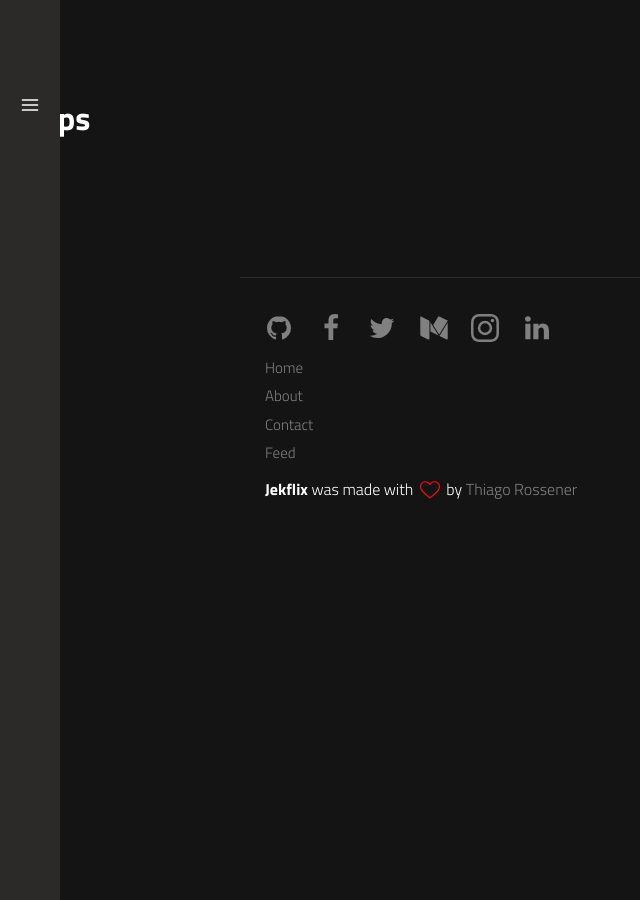
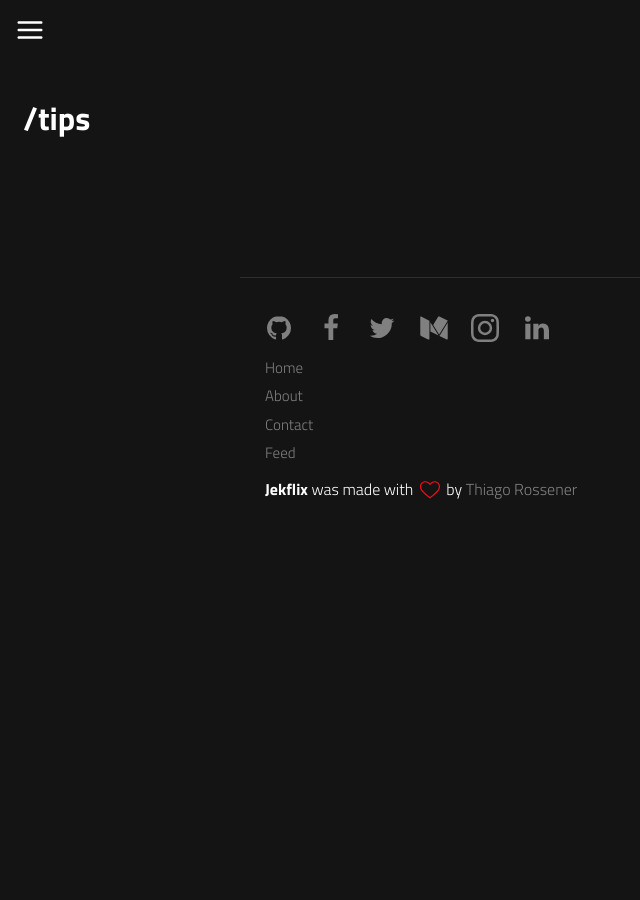
Before and after one commit to han0-Jeon/han0-jeon.github.io, a Jekyll site: the page built from category/tips.md, in a window 1280 px wide. Shown: the whole page, without its empty margins (0-640 px from the left). Built offline with Jekyll 4.4.1, drawn with Linux system fonts in a browser that asks for light colours; a script that is not in the unit is left out.

Commit message:
불필요한 부분 제거 및 수정 - 2

```diff
--- a/_includes/head.html
+++ b/_includes/head.html
@@ -1,103 +1,135 @@
 <head>
-    <meta charset="utf-8">
-    <meta http-equiv="X-UA-Compatible" content="IE=edge">
-    <meta name="viewport" content="width=device-width, initial-scale=1">
+  <meta charset="utf-8" />
+  <meta http-equiv="X-UA-Compatible" content="IE=edge" />
+  <meta name="viewport" content="width=device-width, initial-scale=1" />
 
-    {% assign title = '' %}
-    {% if page.layout == 'author' %}
-        {% assign title = page.display_name %}
-    {% elsif page.title %}
-        {% assign title = page.title | append: " | " | append: site.name %}
-    {% else %}
-        {% assign title = site.title %}
-    {% endif %}
-
-    {% assign image = '' %}
-    {% if page.image %}
-        {% assign image = page.image %}
-    {% else %}
-        {% assign image = "/assets/img/blog-image.png" | prepend: site.baseurl | prepend: site.url %}
-    {% endif %}
-
-    {% assign description = '' %}
-    {% if page.description %}
-        {% assign description = page.description | strip_html | strip_newlines | truncate: 160 %}
-    {% else %}
-        {% assign description = site.description %}
-    {% endif %}
-
-    {% assign url = '' %}
-    {% if paginator.page_trail %}
-        {% assign url = paginator.first_page_path | replace:'index.html','' | prepend: site.baseurl | prepend: site.url %}
-    {% else %}
-        {% assign url = page.url | replace:'index.html','' | prepend: site.baseurl | prepend: site.url %}
-    {% endif %}
+  {% assign title = '' %} {% if page.layout == 'author' %} {% assign title =
+  page.display_name %} {% elsif page.title %} {% assign title = page.title |
+  append: " | " | append: site.name %} {% else %} {% assign title = site.title
+  %} {% endif %} {% assign image = '' %} {% if page.image %} {% assign image =
+  page.image %} {% else %} {% assign image = "/assets/img/test-blog-image.png" |
+  prepend: site.baseurl | prepend: site.url %} {% endif %} {% assign description
+  = '' %} {% if page.description %} {% assign description = page.description |
+  strip_html | strip_newlines | truncate: 160 %} {% else %} {% assign
+  description = site.description %} {% endif %} {% assign url = '' %} {% if
+  paginator.page_trail %} {% assign url = paginator.first_page_path |
+  replace:'index.html','' | prepend: site.baseurl | prepend: site.url %} {% else
+  %} {% assign url = page.url | replace:'index.html','' | prepend: site.baseurl
+  | prepend: site.url %} {% endif %}
 
   <title>{{ title }}</title>
-    <meta name="description" content="{{ description }}">
+  <meta name="description" content="{{ description }}" />
   {% if page.tags %}
-        <meta name="keywords" content="{{ page.tags | join: ', ' }}">
+  <meta name="keywords" content="{{ page.tags | join: ', ' }}" />
   {% endif %}
 
   <!-- Social: Twitter -->
-    <meta name="twitter:card" content="summary_large_image">
-    <meta name="twitter:title" content="{{ title }}">
-    <meta name="twitter:description" content="{{ description }}">
+  <meta name="twitter:card" content="summary_large_image" />
+  <meta name="twitter:title" content="{{ title }}" />
+  <meta name="twitter:description" content="{{ description }}" />
 
   {% if image contains '://' %}
-        <meta property="twitter:image" content="{{ image }}">
+  <meta property="twitter:image" content="{{ image }}" />
   {% else %}
-        <meta property="twitter:image" content="{{ image | prepend: site.url }}">
-    {% endif %}
-
-    {% if site.twitter_username %}
-        <meta name="twitter:site" content="@{{ site.twitter_username }}">
+  <meta property="twitter:image" content="{{ image | prepend: site.url }}" />
+  {% endif %} {% if site.twitter_username %}
+  <meta name="twitter:site" content="@{{ site.twitter_username }}" />
   {% endif %}
 
   <!-- Social: Facebook / Open Graph -->
-    <meta property="og:url" content="{{ url }}">
-    <meta property="og:title" content="{{ title }}">
-    <meta property="og:image" content="{{ image }}">
-    <meta property="og:description" content="{{ description }}">
-    <meta property="og:site_name" content="{{ site.title }}">
+  <meta property="og:url" content="{{ url }}" />
+  <meta property="og:title" content="{{ title }}" />
+  <meta property="og:image" content="{{ image }}" />
+  <meta property="og:description" content="{{ description }}" />
+  <meta property="og:site_name" content="{{ site.title }}" />
 
   <!-- Favicon -->
-    <link rel="shortcut icon" href="{{ site.baseurl }}/favicon.ico" type="image/x-icon" />
+  <link
+    rel="shortcut icon"
+    href="{{ site.baseurl }}/favicon.ico"
+    type="image/x-icon"
+  />
 
   <!-- Apple Touch Icons -->
-    <link rel="apple-touch-icon" href="{{ site.baseurl }}/assets/img/icons/apple-touch-icon.png" />
-    <link rel="apple-touch-icon" sizes="57x57" href="/assets/img/icons/apple-touch-icon-57x57.png" />
-    <link rel="apple-touch-icon" sizes="72x72" href="/assets/img/icons/apple-touch-icon-72x72.png" />
-    <link rel="apple-touch-icon" sizes="114x114" href="/assets/img/icons/apple-touch-icon-114x114.png" />
-    <link rel="apple-touch-icon" sizes="144x144" href="/assets/img/icons/apple-touch-icon-144x144.png" />
-    <link rel="apple-touch-icon" sizes="60x60" href="/assets/img/icons/apple-touch-icon-60x60.png" />
-    <link rel="apple-touch-icon" sizes="120x120" href="/assets/img/icons/apple-touch-icon-120x120.png" />
-    <link rel="apple-touch-icon" sizes="76x76" href="/assets/img/icons/apple-touch-icon-76x76.png" />
-    <link rel="apple-touch-icon" sizes="152x152" href="/assets/img/icons/apple-touch-icon-152x152.png" />
+  <link
+    rel="apple-touch-icon"
+    href="{{ site.baseurl }}/assets/img/icons/apple-touch-icon.png"
+  />
+  <link
+    rel="apple-touch-icon"
+    sizes="57x57"
+    href="/assets/img/icons/apple-touch-icon-57x57.png"
+  />
+  <link
+    rel="apple-touch-icon"
+    sizes="72x72"
+    href="/assets/img/icons/apple-touch-icon-72x72.png"
+  />
+  <link
+    rel="apple-touch-icon"
+    sizes="114x114"
+    href="/assets/img/icons/apple-touch-icon-114x114.png"
+  />
+  <link
+    rel="apple-touch-icon"
+    sizes="144x144"
+    href="/assets/img/icons/apple-touch-icon-144x144.png"
+  />
+  <link
+    rel="apple-touch-icon"
+    sizes="60x60"
+    href="/assets/img/icons/apple-touch-icon-60x60.png"
+  />
+  <link
+    rel="apple-touch-icon"
+    sizes="120x120"
+    href="/assets/img/icons/apple-touch-icon-120x120.png"
+  />
+  <link
+    rel="apple-touch-icon"
+    sizes="76x76"
+    href="/assets/img/icons/apple-touch-icon-76x76.png"
+  />
+  <link
+    rel="apple-touch-icon"
+    sizes="152x152"
+    href="/assets/img/icons/apple-touch-icon-152x152.png"
+  />
 
   <!-- Windows 8 Tile Icons -->
-    <meta name="application-name" content="{{ site.name }}">
-    <meta name="msapplication-TileColor" content="#141414">
+  <meta name="application-name" content="{{ site.name }}" />
+  <meta name="msapplication-TileColor" content="#141414" />
   <meta name="msapplication-square70x70logo" content="smalltile.png" />
   <meta name="msapplication-square150x150logo" content="mediumtile.png" />
   <meta name="msapplication-wide310x150logo" content="widetile.png" />
   <meta name="msapplication-square310x310logo" content="largetile.png" />
 
   <!-- Android Lolipop Theme Color -->
-    <meta name="theme-color" content="#141414">
+  <meta name="theme-color" content="#141414" />
 
   <!-- Fonts -->
-    <link href="https://fonts.googleapis.com/css?family=Titillium+Web:300,400,700" rel="stylesheet">
+  <link
+    href="https://fonts.googleapis.com/css?family=Titillium+Web:300,400,700"
+    rel="stylesheet"
+  />
 
-    <link rel="stylesheet" href="{{ '/assets/css/styles.css' | prepend: site.baseurl }}">
-    <link rel="canonical" href="{{ url }}">
-    <link rel="alternate" type="application/rss+xml" title="{{ site.title }}" href="{{ '/feed.xml' | prepend: site.baseurl | prepend: site.url }}" />
+  <link
+    rel="stylesheet"
+    href="{{ '/assets/css/styles.css' | prepend: site.baseurl }}"
+  />
+  <link rel="canonical" href="{{ url }}" />
+  <link
+    rel="alternate"
+    type="application/rss+xml"
+    title="{{ site.title }}"
+    href="{{ '/feed.xml' | prepend: site.baseurl | prepend: site.url }}"
+  />
 
   <!-- Include extra styles -->
   {% include extra-css.html %}
 
   <!-- JavaScript enabled/disabled -->
   <script>
-        document.querySelector('html').classList.remove('no-js');
+    document.querySelector("html").classList.remove("no-js");
   </script>
 </head>
--- a/_layouts/home.html
+++ b/_layouts/home.html
@@ -158,7 +158,7 @@ site.linkedin_username | append: '",' %} {% endif %}
                       "url": "{{ site.url }}{{site.baseurl}}/",
                       "logo": {
                           "@type": "ImageObject",
-                          "url": "{{ site.url }}{{site.baseurl}}/assets/img/blog-image.png",
+                          "url": "{{ site.url }}{{site.baseurl}}/assets/img/test-blog-image.png",
                           "width": "600",
                           "height": "315"
                       }
--- a/_sass/_header.scss
+++ b/_sass/_header.scss
@@ -4,7 +4,7 @@ body {
 }
 
 .bar-header {
-  background-color: $primaryDark;
+  background-color: none;
   padding: rem(10px) rem(15px);
   position: fixed; /* 고정 위치 */
   left: 0; /* 화면의 왼쪽 끝에 고정 */
@@ -24,13 +24,12 @@ body {
   /* icon-menu 스타일 */
   .icon-menu {
     position: absolute; /* 절대 위치 설정 */
-    top: 10%; /* 상단에서 30% 위치 */
     transform: translateX(-50%); /* 수평 중앙 정렬 */
     left: 50%;
     float: left;
     cursor: pointer;
-    width: rem(30px);
-    height: rem(30px);
+    width: rem(40px);
+    height: rem(40px);
     fill: $accentDark;
     padding: rem(5px);
     &:hover {
@@ -44,14 +43,14 @@ body.main-page {
   background-color: #141414;
 
   .bar-header {
-    background-color: rgba(44, 41, 41, 1);
+    background-color: none;
   }
 }
 
 body.light:not(.main-page) {
   .bar-header {
-    box-shadow: 0px 0px 1px 1px rgba(0, 0, 0, 0.1);
-    background-color: rgba(255, 255, 255, 0.95);
+    box-shadow: 0px 0px 1px 1px rgba(247, 195, 195, 0.1);
+    background-color: none;
 
     .icon-search,
     .icon-menu {
--- a/_sass/_home.scss
+++ b/_sass/_home.scss
@@ -21,12 +21,14 @@
 .flex-grid {
   display: flex;
   flex-flow: row wrap;
-  margin-left: 18rem;
-  margin-right: 18rem;
-  padding-left: 2rem;
-  padding-right: 2rem;
+  padding: 0 15rem; /* 양쪽 공백 추가 */
 }
 
+@media (max-width: 768px) {
+  .flex-grid {
+    padding: 0 10px; /* 공백 제거 */
+  }
+}
 .title-category {
   font-size: rem(32px);
   margin: 0 0 rem(40px);
```
Also changed, not shown: _layouts/post.html (+59 -68 lines), src/img/test-blog-image.png (added). Lines whose indentation alone changed are shown as unchanged.
